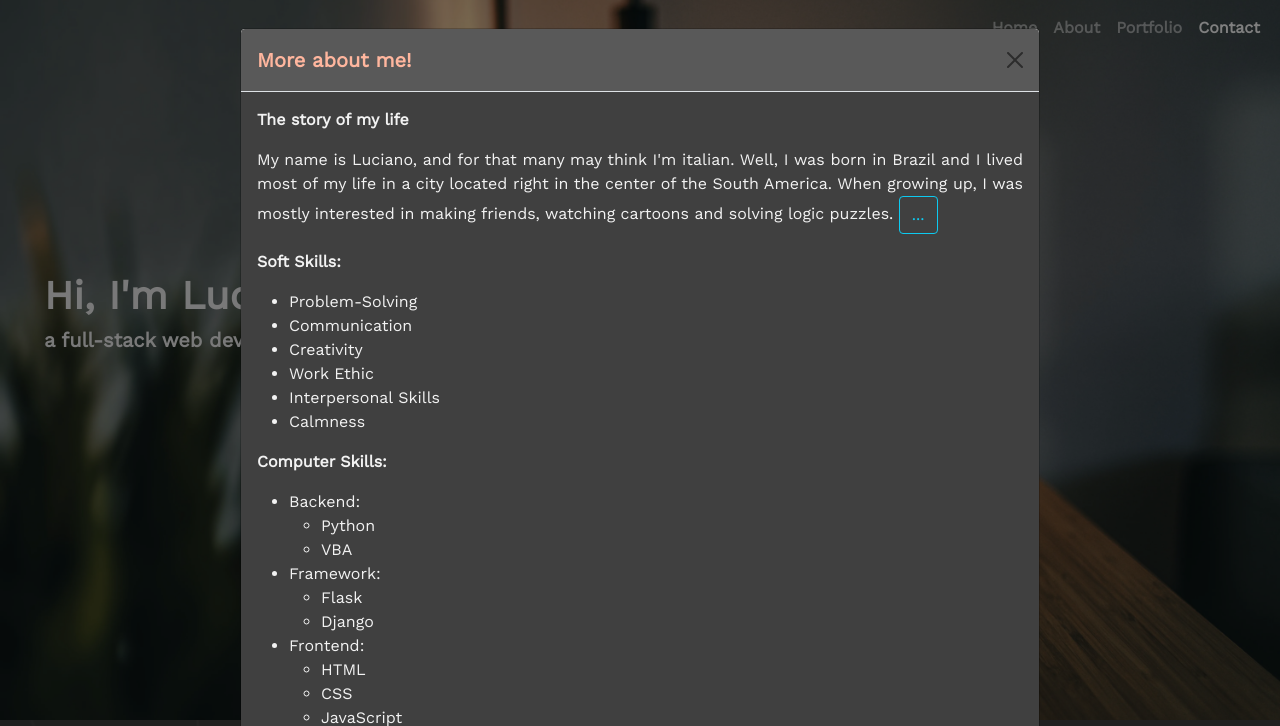
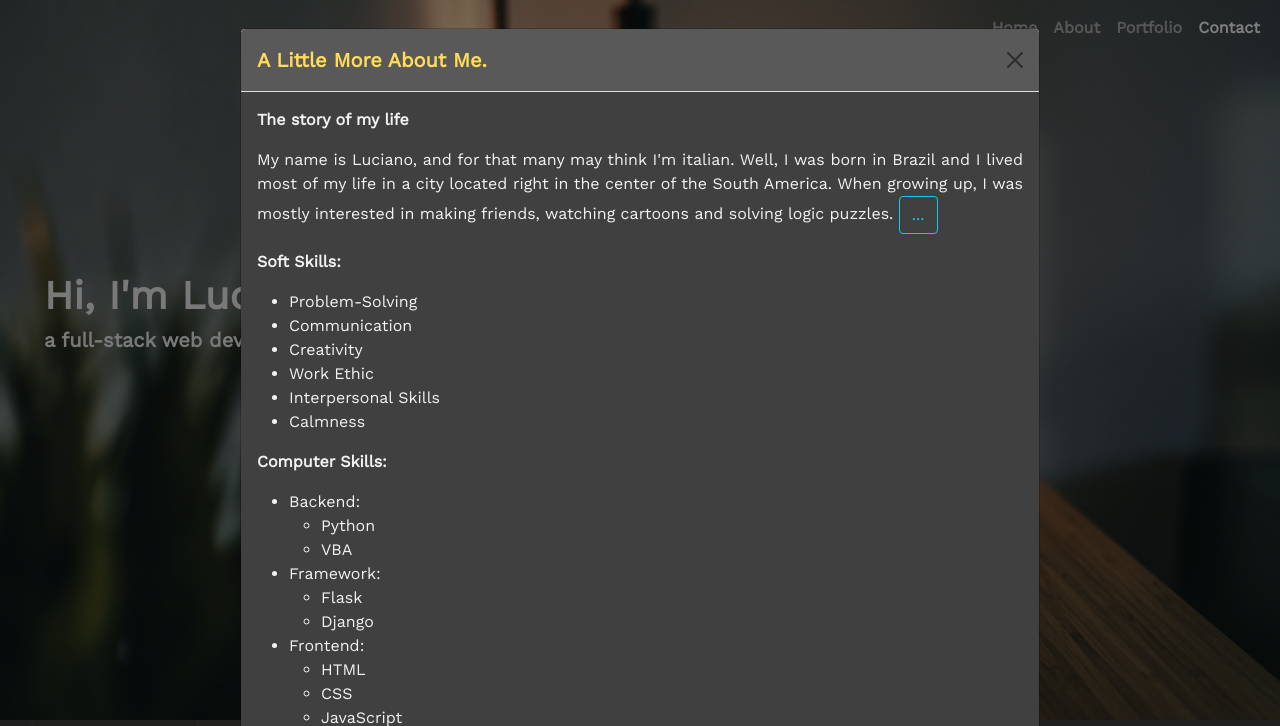
Before and after one commit to lucianodelboni/portfolio, a Django app: page / in a window 1280 px wide, after a click on "Learn More!". Shown: the top 726 px of the page. Run offline with Django 3.2, Linux system fonts and the light colour scheme; some libraries are stand-ins or nearby versions.

Commit message:
adjusting about modal title

```diff
--- a/portfolio_app/static/css/styles.css
+++ b/portfolio_app/static/css/styles.css
@@ -129,7 +129,7 @@ polygon.arrow__top{
 
 }
 .modal-title{
-    color: hsl(15, 100%, 81%, 1);
+    color: hsl(48, 100%, 67%, 1);
 }
 
 .modal-body{
--- a/portfolio_app/templates/landing_page.html
+++ b/portfolio_app/templates/landing_page.html
@@ -75,7 +75,7 @@
           <div class="modal-dialog modal-dialog-scrollable modal-lg">
             <div class="modal-content">
               <div class="modal-header">
-                <h5 class="modal-title" id="learn_more_modal">More about me!</h5>
+                <h5 class="modal-title" id="learn_more_modal">A Little More About Me.</h5>
                 <button type="button" class="btn-close" data-bs-dismiss="modal" aria-label="Close"></button>
               </div>
               <div class="modal-body">
```
